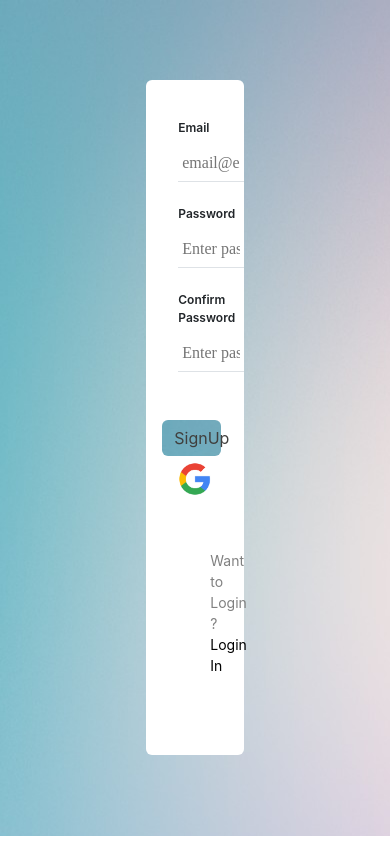
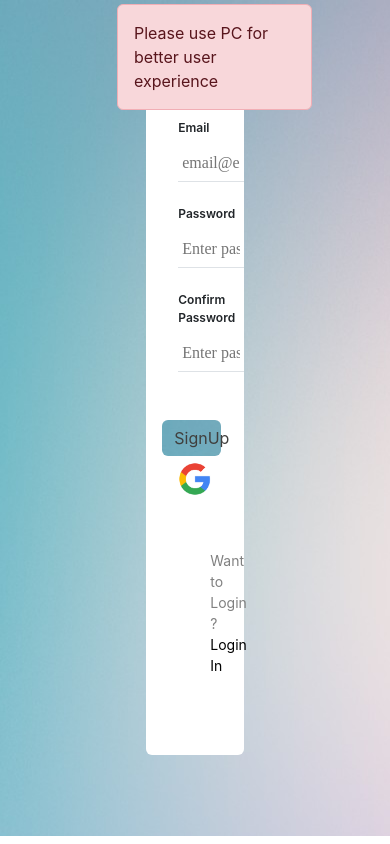
Before and after one commit to Madhavdua/CodeDev, a React (Create React App) app: page /#/signup in a window 390 px wide. Built offline with nearby package versions, Linux system fonts and the light colour scheme; a web font is replaced by a local one.

Commit message:
making it responsive

```diff
--- a/src/Parent.js
+++ b/src/Parent.js
@@ -45,7 +45,7 @@ const Parent = () => {
       <HashRouter>
         {/* {!loggedIn && <Main />} */}
         <Store />
-        {/* {(w<850) && <Alert message={"Please use PC for better user experience"} color={"danger"} />} */}
+        {(w<850) && <Alert message={"Please use PC for better user experience"} color={"danger"} />}
         {showAlert && <Alert message={alertMsg} color={"success"}/>}
         <div>
           <Routes>
```
